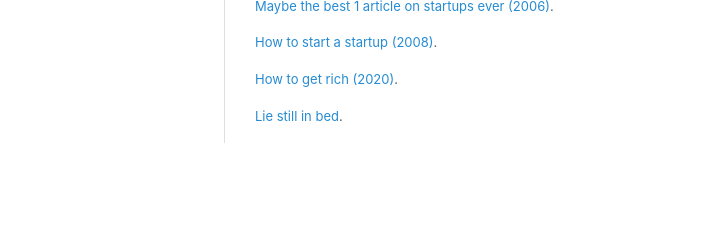
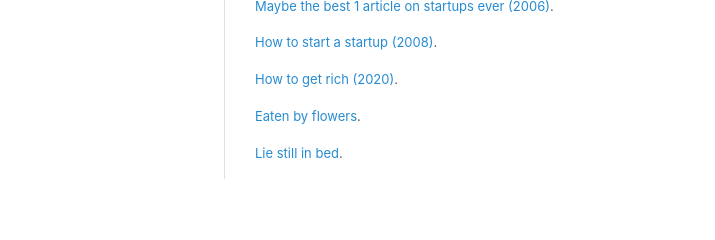
Before and after one commit to qasar/qasar.github.io, a Jekyll site: the page built from links.md, in a window 1280 px wide. Shown: the part 1111-1351 px from the top of the page, without its empty margins (35-750 px from the left). Built offline with Jekyll 4.4.1, drawn with Linux system fonts in a browser that asks for light colours; before the commit the page ends 1318 px from its top, so only the background shows below that.

Commit message:
eaten by flowers

```diff
--- a/links.md
+++ b/links.md
@@ -62,4 +62,6 @@ Videos and links from across on the interwebs.
 
 <a href="https://nav.al/rich" target="_blank">How to get rich (2020)</a>.
 
+<a href="https://youtu.be/7aKGNL0tMlQ?si=o9MzYjgYsS7zwx9R" target="_blank">Eaten by flowers</a>.
+
 <a href="https://ognjen.io/lie-still-in-bed/" target="_blank">Lie still in bed</a>.
```
